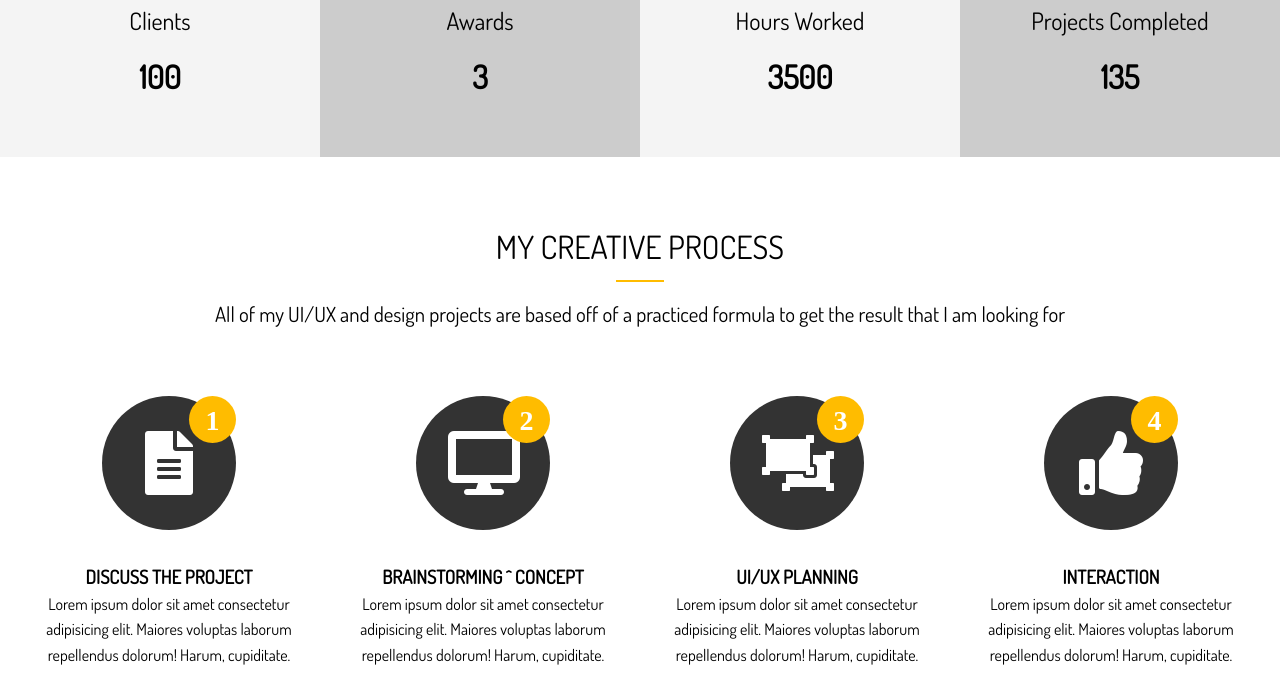
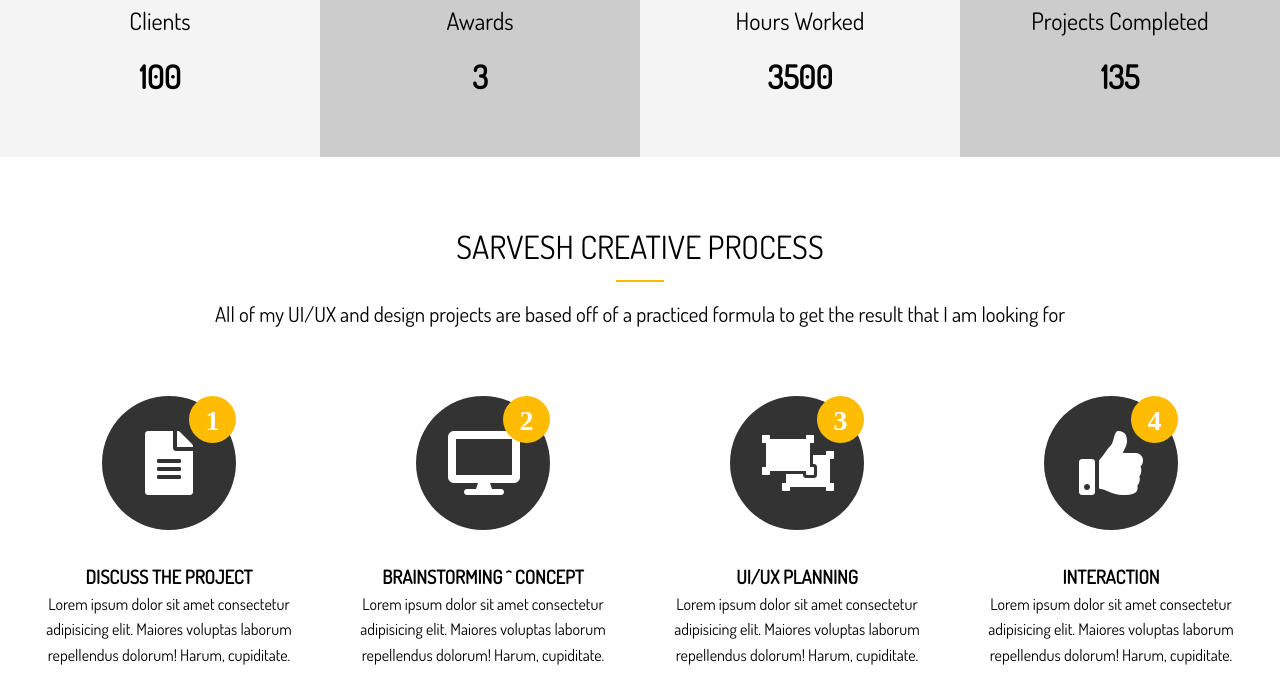
Before and after one commit to sarveshkapoor1/portfolio_webiste, a plain HTML site: page index.html in a window 1280 px wide. Shown: the part 1328-2026 px from the top of the page. Drawn offline with Linux system fonts and the light colour scheme.

Commit message:
hritik have commited this change

```diff
--- a/index.html
+++ b/index.html
@@ -135,7 +135,7 @@
     <section id="home-c" class="text-center py-2">
       <div class="container">
         <h2 class="section-title">
-          My Creative Process
+          Sarvesh Creative Process
         </h2>
         <div class="bottom-line"></div>
         <p class="lead">
```
